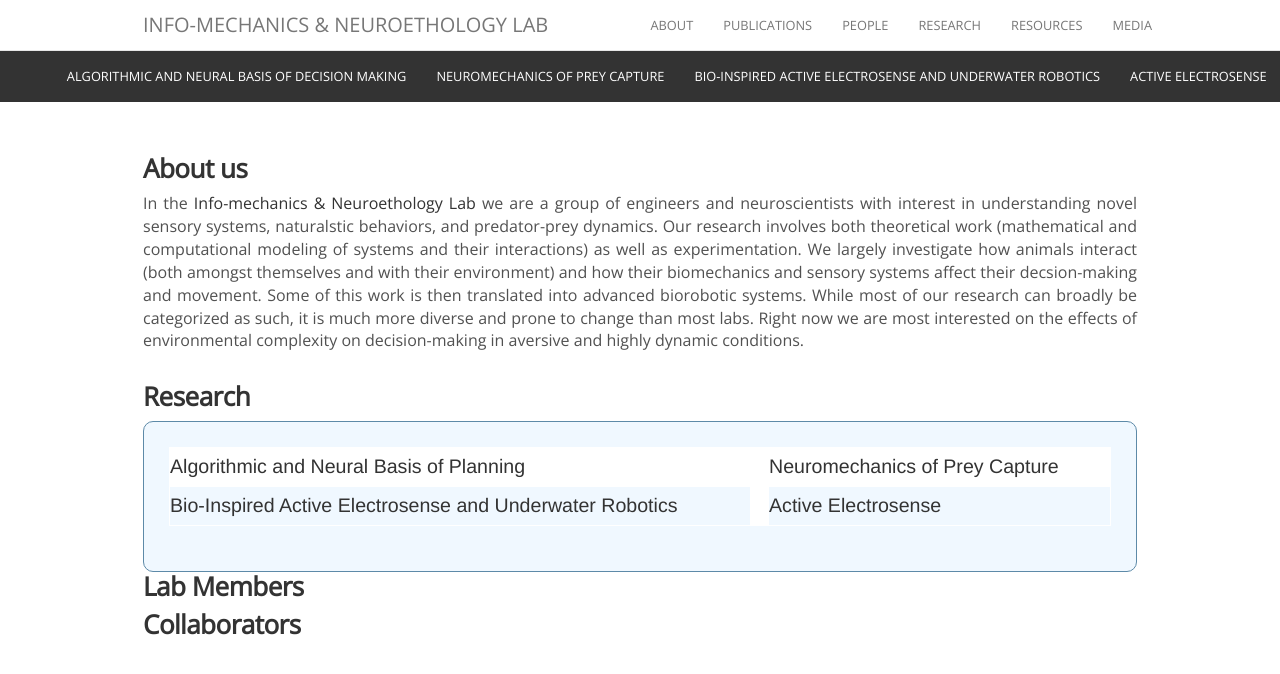
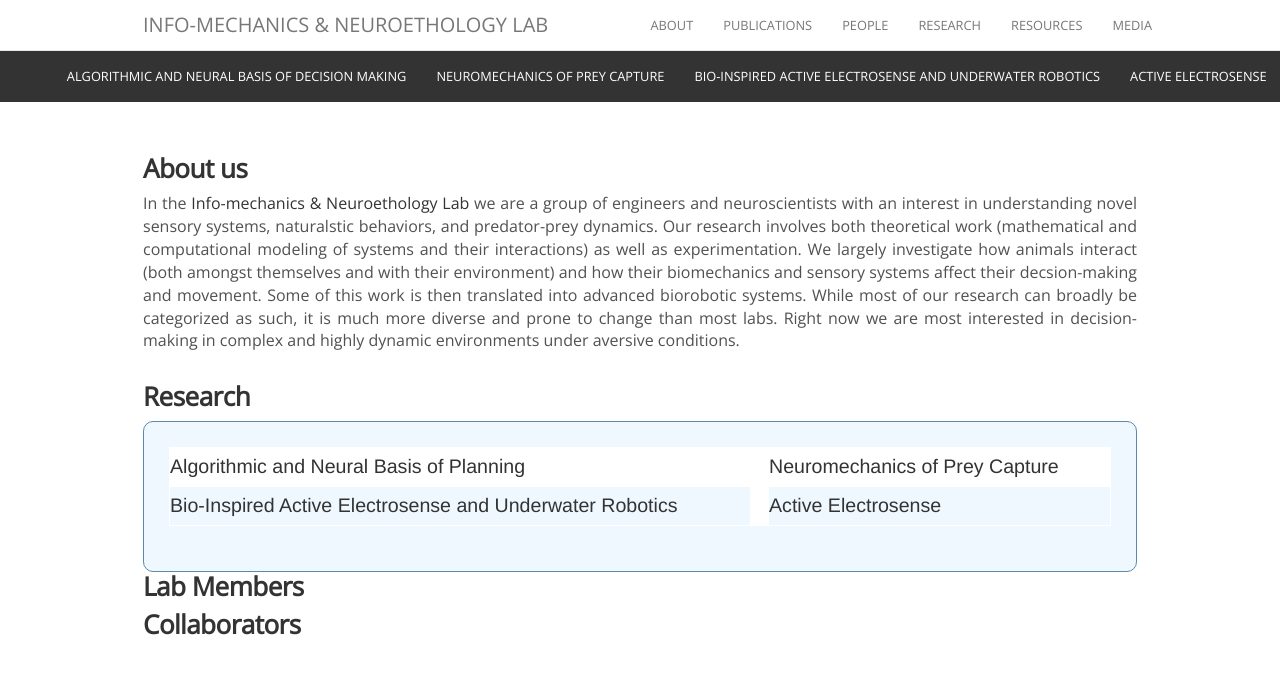
Before and after one commit to maciverlab/maciverlab.github.io, a Jekyll site: the page built from about.html, in a window 1280 px wide. Shown: the top 674 px of the page. Built offline with Jekyll 4.4.1, drawn with Linux system fonts in a browser that asks for light colours; nearby versions of some CDN libraries; comment, search, counter and statistics services are not loaded.

Commit message:
Update about.html

```diff
--- a/about.html
+++ b/about.html
@@ -31,14 +31,14 @@ permalink: /about/
 <div class="container" style="margin-top:100px">
        <h3>About us</h3>
        <p width="100%" style="text-align:justify;">In the <a class="research" href="{{ site.baseurl }}">Info-mechanics &amp;
-              Neuroethology Lab</a> we are a group of engineers and neuroscientists with interest in
+              Neuroethology Lab</a> we are a group of engineers and neuroscientists with an interest in
               understanding novel sensory systems, naturalstic behaviors, and predator-prey dynamics. Our research
               involves both theoretical work (mathematical and computational modeling of systems and their interactions) as well
               as experimentation. We largely investigate how animals interact (both amongst themselves and with their environment)
               and how their biomechanics and sensory systems affect their decsion-making and movement. Some of this work is then
               translated into advanced biorobotic systems. While most of our research can broadly be categorized as such,
-              it is much more diverse and prone to change than most labs. Right now we are most interested on the effects of
-              environmental complexity on decision-making in aversive and highly dynamic conditions.</p>
+              it is much more diverse and prone to change than most labs. Right now we are most interested in decision-making
+              in complex and highly dynamic environments under aversive conditions.</p>
        <h3>Research</h3>
        <div class="w3-container" style="   background: #f0f8ff; padding: 25px; border-radius:10px; border: 1px solid #5d8aa8">
               <table class="media">
```
